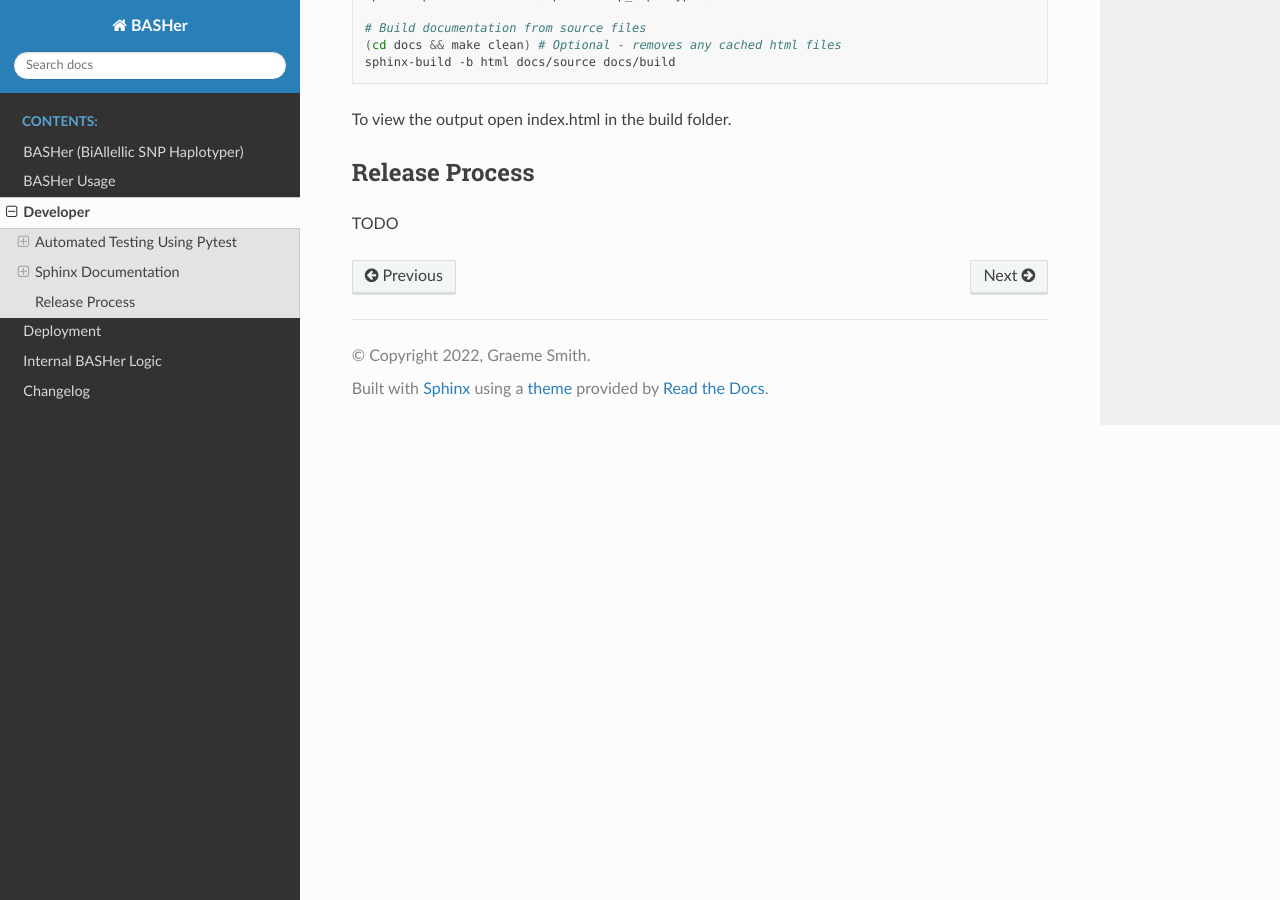
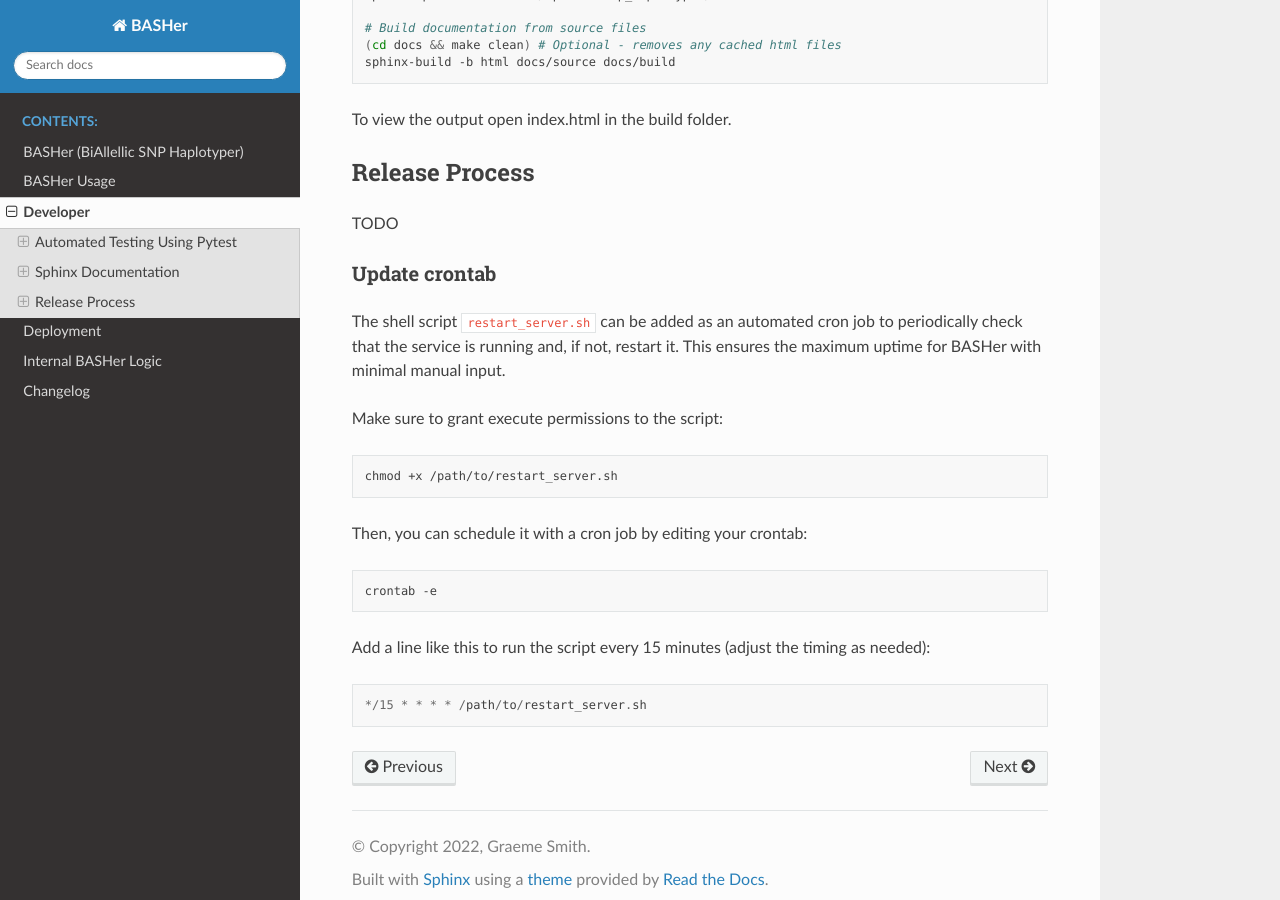
Before and after one commit to moka-guys/SNP_haplotyper, a Sphinx documentation site: the page built from docs/source/development.md, in a window 1280 px wide and 900 px high, scrolled down 2966 px. Built offline with Sphinx 7.4.7 and the Read the Docs theme 2.0.0, drawn with Linux system fonts in a browser that asks for light colours; pages that are not in the unit, such as notebooks, are missing from menus.

Commit message:
Added shell script to check & restart server

````diff
--- a/docs/source/development.md
+++ b/docs/source/development.md
@@ -134,3 +134,25 @@ To view the output open index.html in the build folder.
 ## Release Process
 
 TODO
+
+### Update crontab
+
+The shell script `restart_server.sh` can be added as an automated cron job to periodically check that the service is running and, if not, restart it.  This ensures the maximum uptime for BASHer with minimal manual input.
+
+Make sure to grant execute permissions to the script:
+
+```bash
+chmod +x /path/to/restart_server.sh
+```
+
+Then, you can schedule it with a cron job by editing your crontab:
+
+```bash
+crontab -e
+```
+
+Add a line like this to run the script every 15 minutes (adjust the timing as needed):
+
+```
+*/15 * * * * /path/to/restart_server.sh
+```
````
Also changed, not shown: 1 other file.
